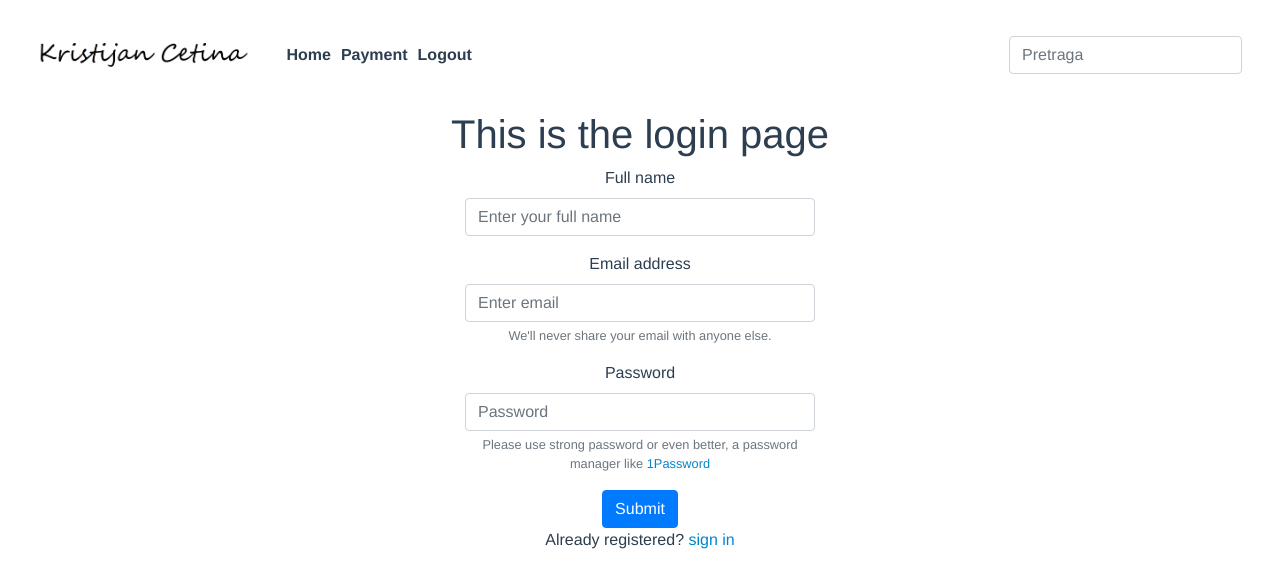
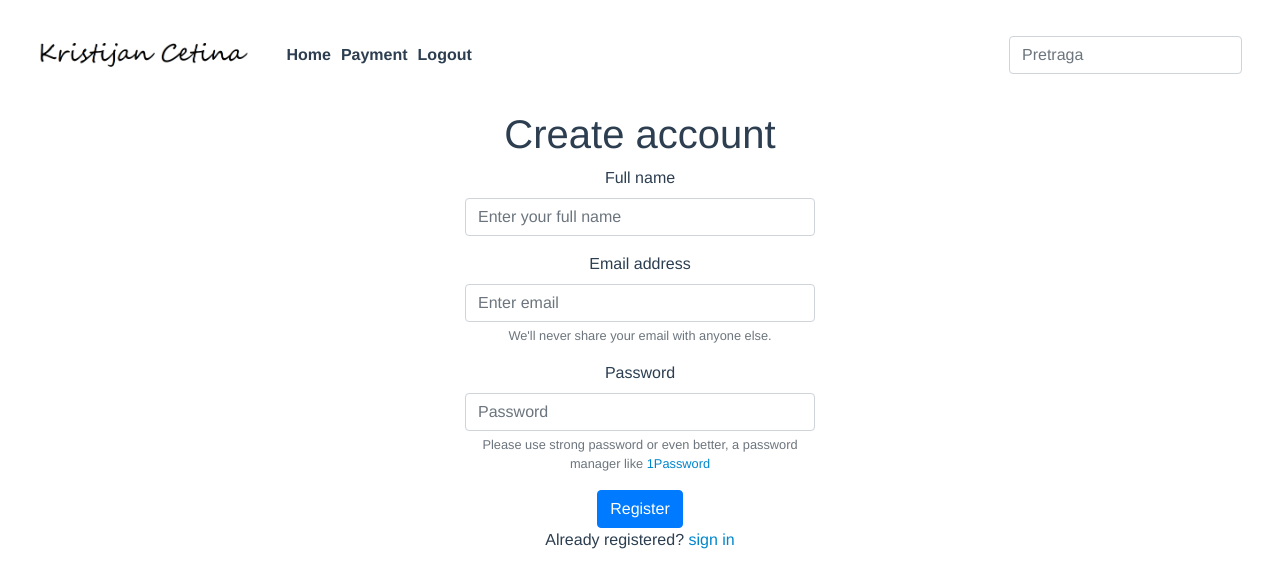
Before and after one commit to KristijanCetina/fipugram, a Vue app: page /signup in a window 1280 px wide. Shown: the top 588 px of the page. Built offline with nearby package versions, Linux system fonts and the light colour scheme; no server answers; sample sign-in values are in the browser's storage.

Commit message:
login/register labels change

```diff
--- a/src/views/Login.vue
+++ b/src/views/Login.vue
@@ -1,6 +1,6 @@
 <template>
 	<div class="about">
-		<h1>This is the login page</h1>
+		<h1>Sign in to kc-fipugram</h1>
 		<div class="container">
 			<div class="row">
 				<div class="col-sm"></div>
@@ -31,7 +31,7 @@
 							/>
 						</div>
 						<button type="button" @click="login()" class="btn btn-primary">
-							Submit
+							Login
 						</button>
 						<p class="forgot-password">
 							You don't have an account?
--- a/src/views/Signup.vue
+++ b/src/views/Signup.vue
@@ -1,6 +1,6 @@
 <template>
 	<div class="about">
-		<h1>This is the login page</h1>
+		<h1>Create account</h1>
 		<div class="container">
 			<div class="row">
 				<div class="col-sm"></div>
@@ -49,7 +49,7 @@
 							>
 						</div>
 						<button type="button" @click="signup()" class="btn btn-primary">
-							Submit
+							Register
 						</button>
 						<p class="forgot-password">
 							Already registered?
```
